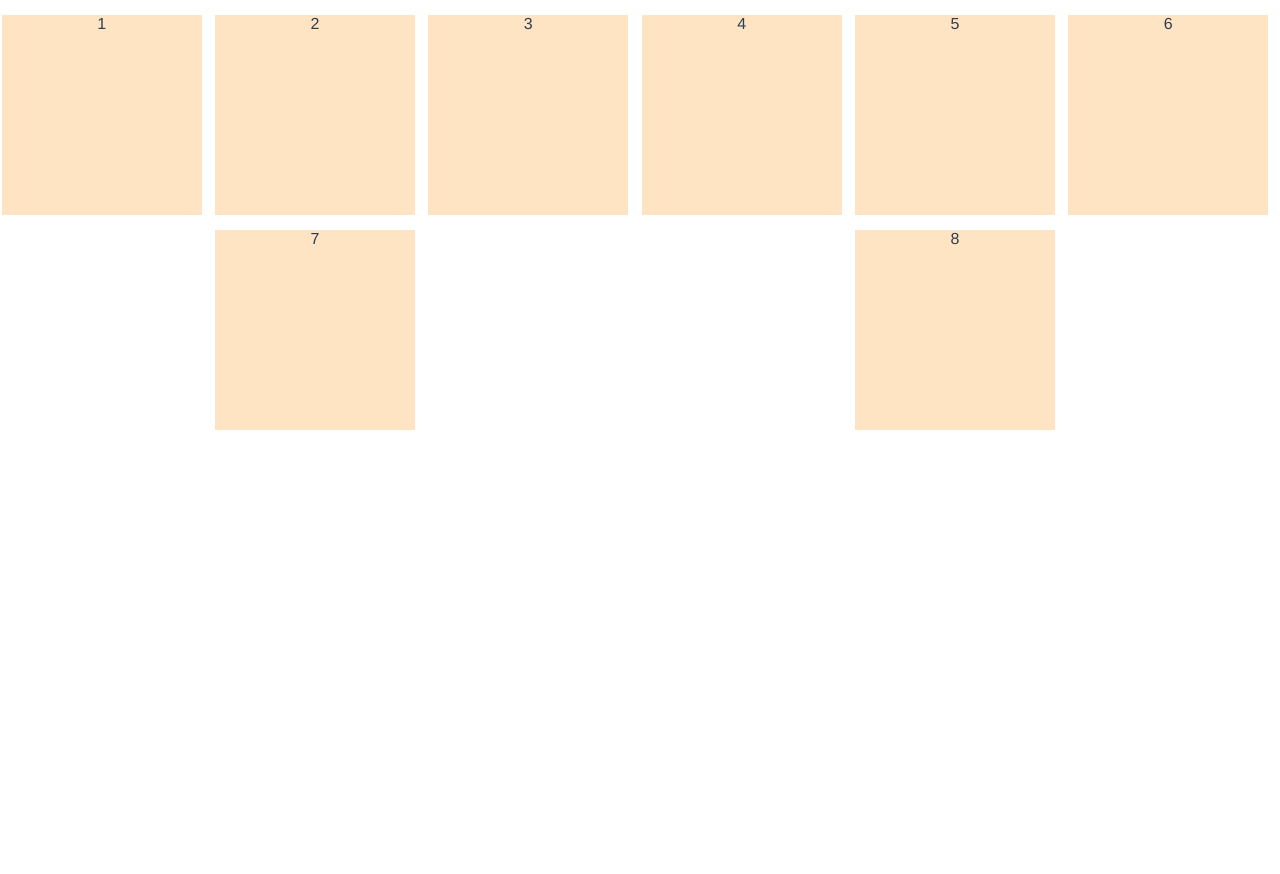
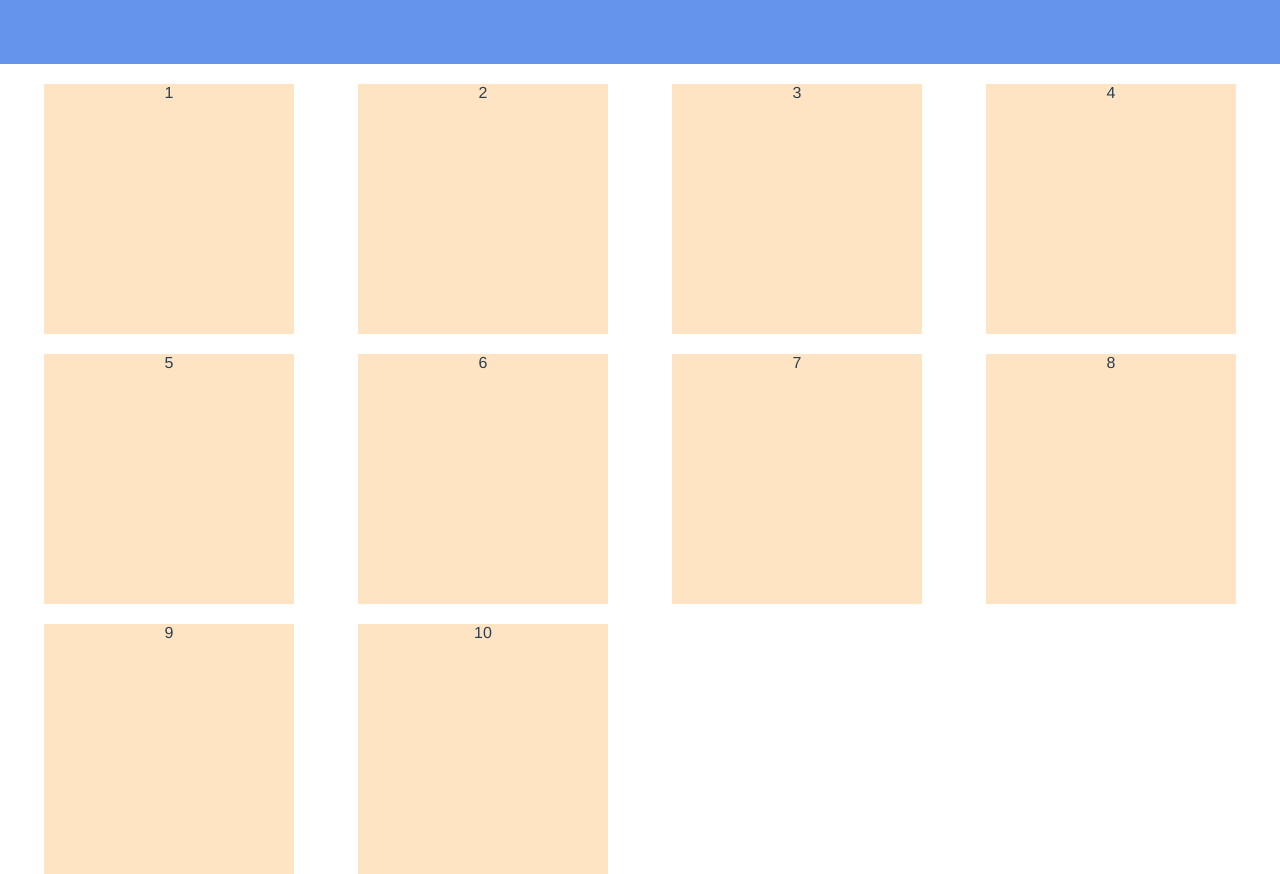
Before and after one commit to Future-Machine-Research-Institute/TumbleweedWebSide, a Vue app: page /home in a window 1280 px wide. Before the commit the page ends 800 px from the top, so only its background shows below. Built offline with nearby package versions, Linux system fonts and the light colour scheme.

Commit message:
主页布局搭建

```diff
--- a/src/views/Home.vue
+++ b/src/views/Home.vue
@@ -1,5 +1,5 @@
 <template>
-
+    <div class = "head"></div>
     <div class = "container">
         <div class = "item">1</div>
         <div class = "item">2</div>
@@ -9,6 +9,8 @@
         <div class = "item">6</div>
         <div class = "item">7</div>
         <div class = "item">8</div>
+        <div class = "item">9</div>
+        <div class = "item">10</div>
     </div>
 
 </template>
@@ -34,26 +36,30 @@
 <style scoped>
 /* @import url(); 引入css类 */
 
-.container {
-    display: flex;
-    flex-direction: row;
-    flex-wrap: wrap;
-    justify-content: space-around;
-    /* justify-content: space-around; */
-    /* align-content: baseline; */
+.head {
+    width: 100vw;
+    height: 64px;
+    background-color: cornflowerblue;
 }
 
-/* .container:after {
-    content: "";
-    width: 200px;
-    height: 0px;
-    visibility: hidden;
-} */
+.container {
+    width: 100vw;
+    height: calc(100vh - 104px);
+    /* background-color: black; */
+    display: grid;
+    justify-content: space-evenly;
+    grid-template-columns: repeat(auto-fill, 250px);
+    grid-template-rows: repeat(auto-fill, 250px);
+    grid-gap: 20px;
+    gap: 20px;
+    /* overflow: auto; */
+    padding-top: 20px;
+    padding-bottom: 20px;
+}
 
 .item {
-    width: 200px;
-    height: 200px;
-    margin: 15px 10px 0 0;
+    width: 250px;
+    height: 250px;
     background-color: bisque;
 }
 
```
